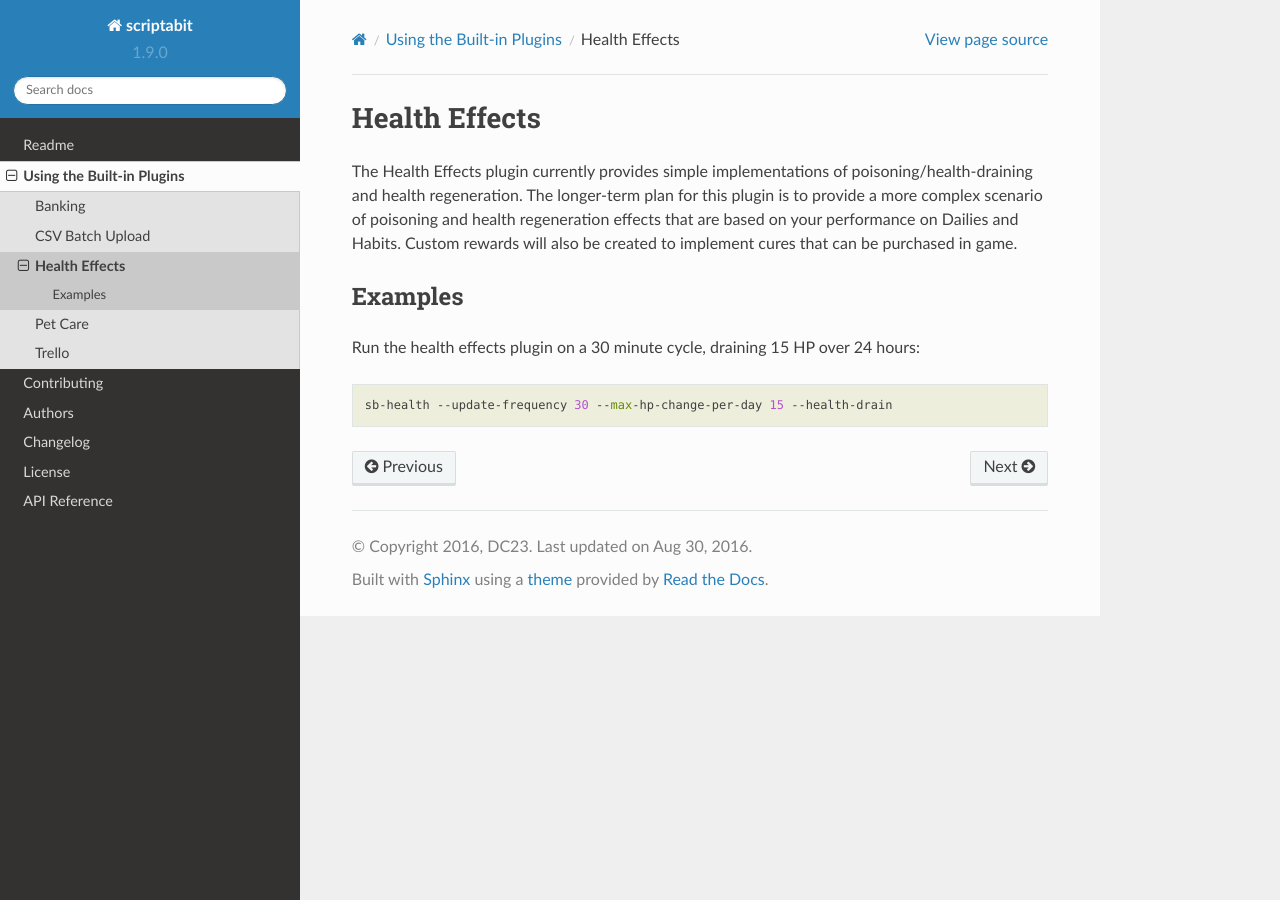
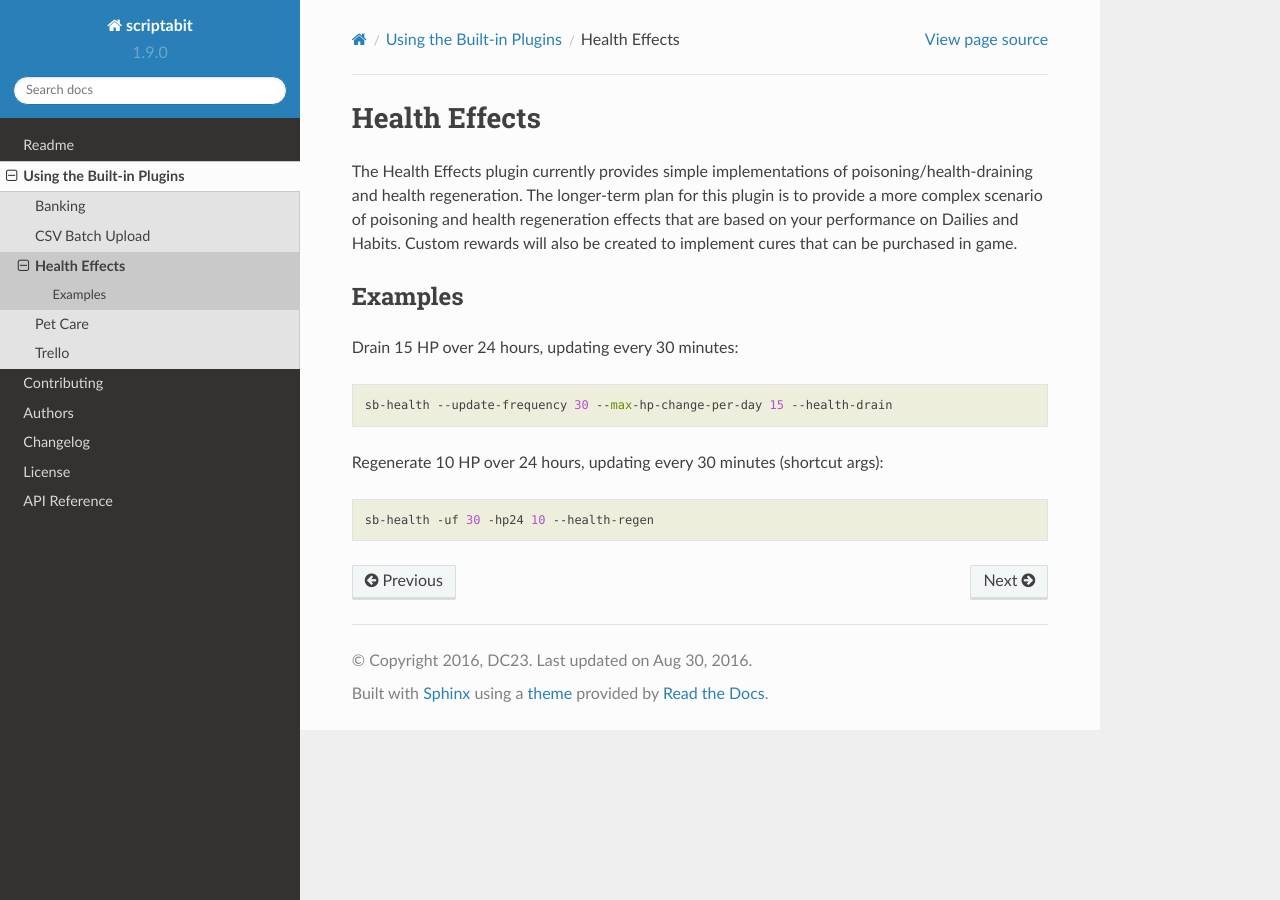
Before and after one commit to DC23/scriptabit, a Sphinx documentation site: the page built from docs/usage/health_effects.rst, in a window 1280 px wide. Built offline with Sphinx 7.4.7 and the Read the Docs theme 2.0.0, drawn with Linux system fonts in a browser that asks for light colours.

Commit message:
updated health effects docs

```diff
--- a/docs/usage/health_effects.rst
+++ b/docs/usage/health_effects.rst
@@ -11,7 +11,10 @@ game.
 Examples
 ++++++++
 
-Run the health effects plugin on a 30 minute cycle, draining 15 HP over 24
-hours::
+Drain 15 HP over 24 hours, updating every 30 minutes::
 
     sb-health --update-frequency 30 --max-hp-change-per-day 15 --health-drain
+
+Regenerate 10 HP over 24 hours, updating every 30 minutes (shortcut args)::
+
+    sb-health -uf 30 -hp24 10 --health-regen
```
